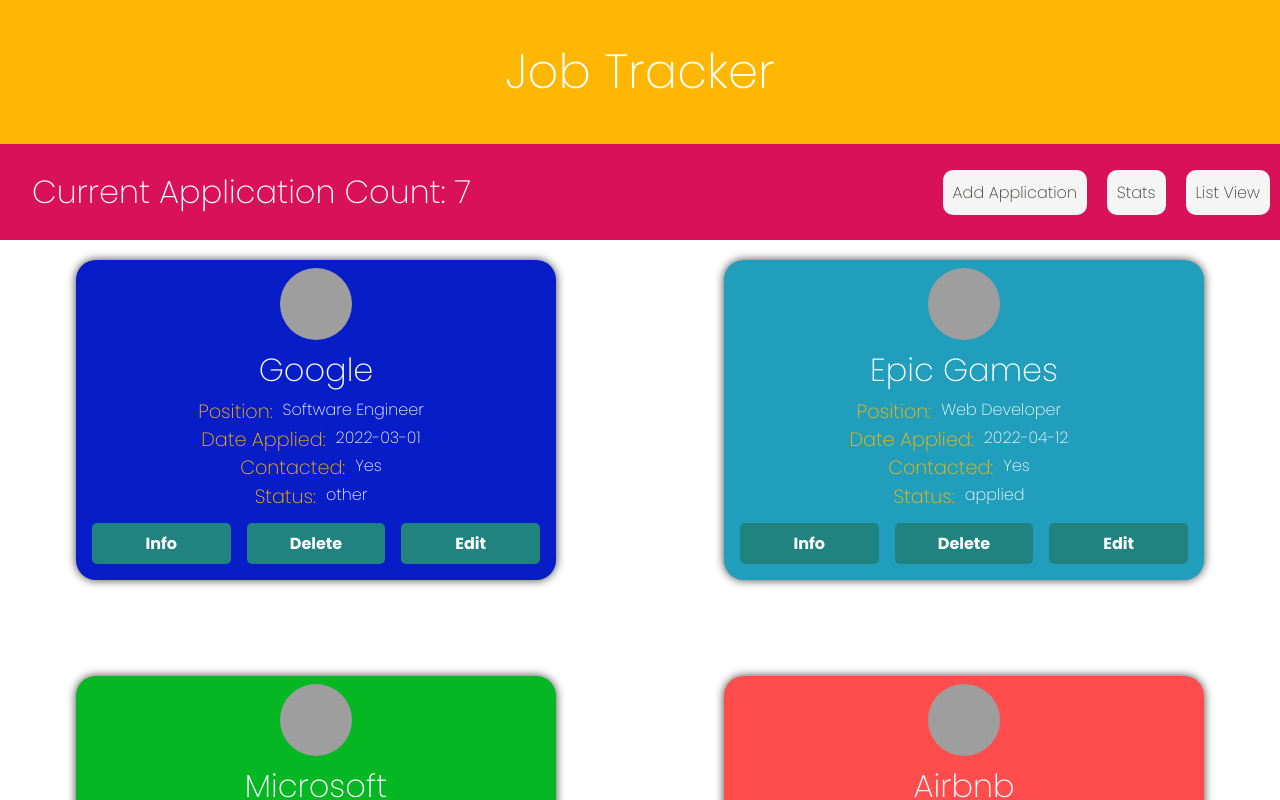
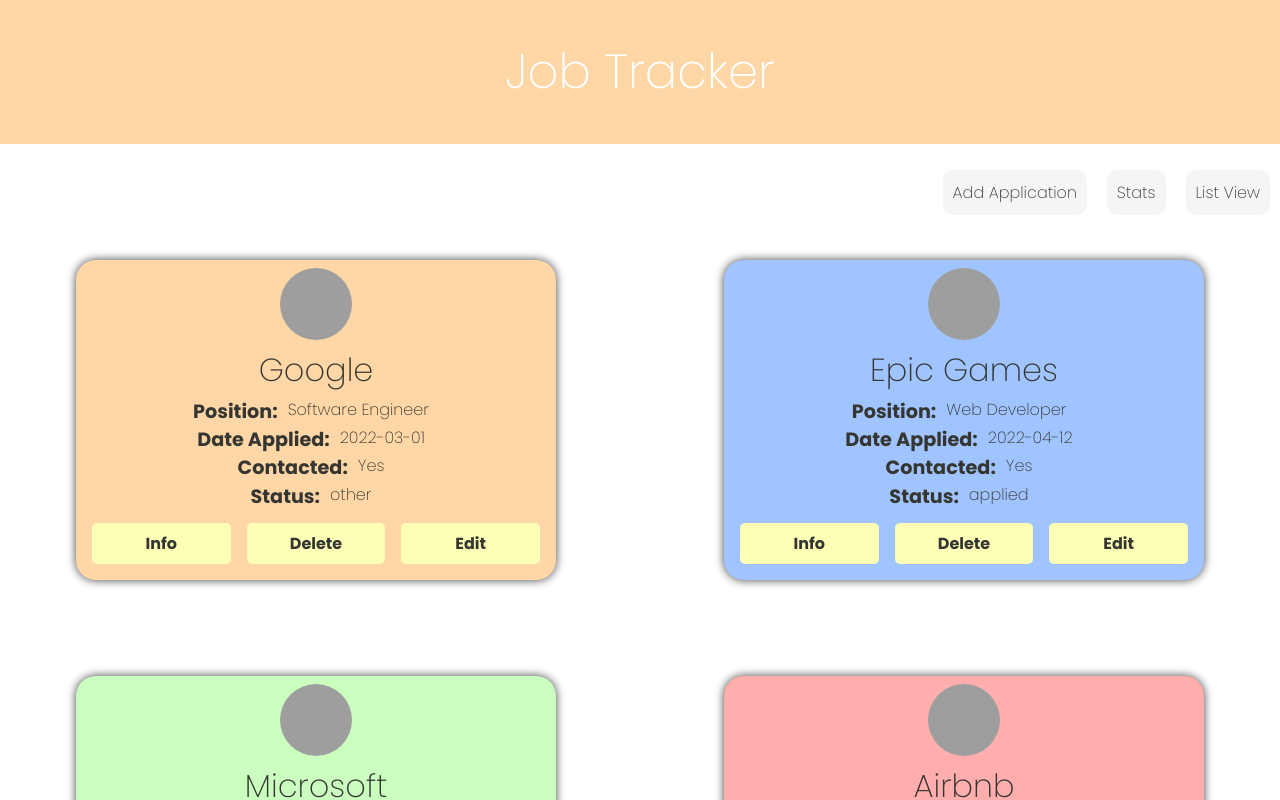
Before and after one commit to GeoffKellyNC/job-tracker-app, a React (Create React App) app: page / in a window 1280 px wide. Shown: the top 800 px of the page. Built offline with nearby package versions, Linux system fonts and the light colour scheme; grey boxes are pictures that could not be loaded.

Commit message:
added theme file and added theme to components.

```diff
--- a/src/App.css
+++ /dev/null
@@ -1,27 +0,0 @@
-body{
-    background-color: #F7F0F0;
-}
-
-h1{
-    font-family: 'Poppins', sans-serif;
-    color: white;
-    text-align: center;
-    margin: 0 auto;
-    padding: 1em;
-    font-size: 3em;
-}
-
-header{
-    background-color: #FFB704;
-    /* background-color: #ff0347c7; */
-    box-shadow: 0px 0px 10px white;
-
-}
-
-.home-container h2{
-    font-family: 'Poppins', sans-serif;
-    color: white;
-    margin: 0;
-    padding: 1em;
-    font-size: 2em;
-}
--- a/src/App.js
+++ b/src/App.js
@@ -161,10 +161,8 @@
   }
 
   header{
-      background-color: #FFB704;
-      /* background-color: #ff0347c7; */
+      background-color: ${pr => pr.theme.colors.orange};
       box-shadow: 0px 0px 10px white;
-
   }
 
   .home-container h2{
--- a/src/components/sections/home/ApplicationItems.js
+++ b/src/components/sections/home/ApplicationItems.js
@@ -88,12 +88,9 @@
     flex-wrap: wrap;
     gap: 1em;
 
-
     a{
         text-decoration: none;
     }
-
-
 
     .app-home-items{
         display: flex;
@@ -136,18 +133,20 @@
     }
 
     .app-home-items h3{
-        color: #ffb703;
+        color: ${pr => pr.theme.colors.black};
         display: flex;
         font-family: ${pr => pr.theme.font.mainFont};
         font-size: 1.2em;
-        font-weight: 300;
+        font-weight: 700;
     }
 
     .app-home-items p{
-        color: white;
+        color: ${pr => pr.theme.colors.black};
         margin: 0 10px;
         font-family: ${pr => pr.theme.font.mainFont};
         font-size: 1rem;
+        font-weight: 300;
+
     }
 
     .item-icon{
@@ -159,7 +158,7 @@
     }
 
     .app-home-items h4{
-        color: white;
+        color: ${pr => pr.theme.colors.black};
         font-family: ${pr => pr.theme.font.mainFont};
         font-size: 2em;
         font-weight: 300;
@@ -176,10 +175,10 @@
     }
 
     .btn-container button {
-        background-color: ${pr => pr.theme.colors.darkBlue};
+        background-color: ${pr => pr.theme.colors.yellow};
         border: none;
         border-radius: 5px;
-        color: white;
+        color: ${pr => pr.theme.colors.black};
         font-family: ${pr => pr.theme.font.mainFont};
         font-size: 1em;
         font-weight: 600;
@@ -190,13 +189,13 @@
     }
 
     .info-btn{
-        background-color: ${pr => pr.theme.colors.darkBlue};
+        background-color: ${pr => pr.theme.colors.yellow};
     }
 
 
 
     .info-btn:hover, .del-btn:hover, .edit-btn:hover{
-        background-color: ${pr => pr.theme.colors.ruby};
+        background-color: ${pr => pr.theme.colors.red};
         color: white;
         transform: scale(1.1);
     }
--- a/src/theme/theme.js
+++ b/src/theme/theme.js
@@ -1,15 +1,16 @@
 /* eslint-disable import/no-anonymous-default-export */
 export default {
     colors: {
-        ruby: '#D81159',
+        red: '#FFADAD', // 255, 173, 173 -->
         lightBlue: '#8AF3FF',
         black: '#353531',
         darkBlue: '#218380',
-        white: '#F7F0F0',
+        white: '#FFFFFC',
         purple: '#57ff81fc',
         offWhite: '#f4faff',
         grey: '#ede6e9',
-        yellow: '#FFCB00'
+        yellow: '#FDFFB6',
+        orange: '#FFD6A5'
     },
     background: '#CFDBD5',
     breakPoints: {
@@ -27,11 +28,11 @@
         whiteBoxShadow: '0px 0px 15px #fff'
     },
     appStatus: {
-        applied: '#219EBC',
-        rejected: '#FF4D4D',
-        offer: '#06b724',
-        interview: '#e320edb7',
-        contacted: '#7e7800',
-        other: '#061dc8'
+        applied: '#A0C4FF',
+        rejected: '#FFADAD', // Light Red
+        offer: '#CAFFBF', // Light Green
+        interview: '#9BF6FF',
+        contacted: '#FFC6FF',
+        other: '#FFD6A5'
     }
 }
```
